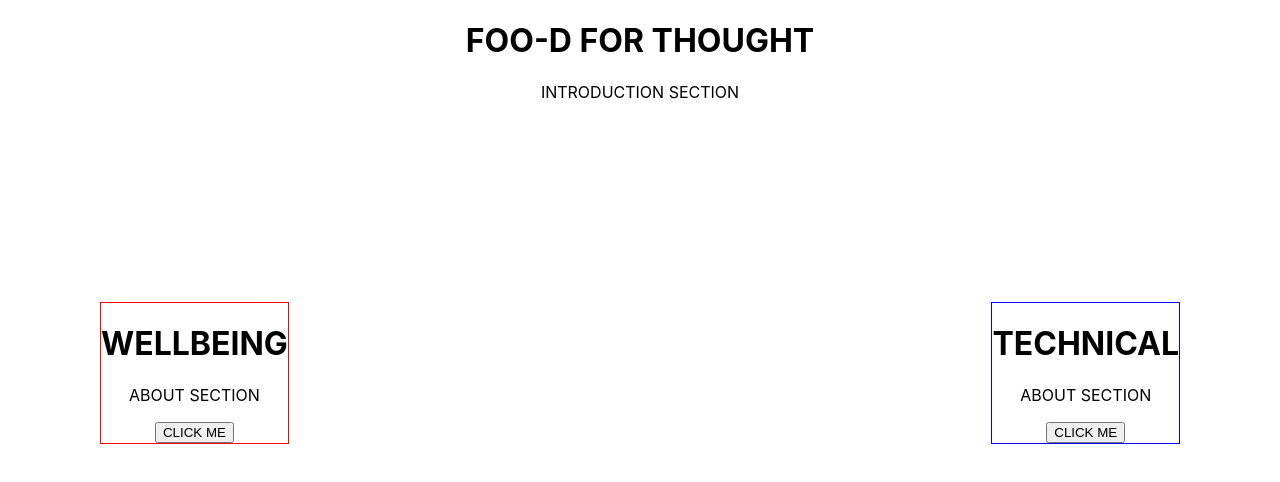
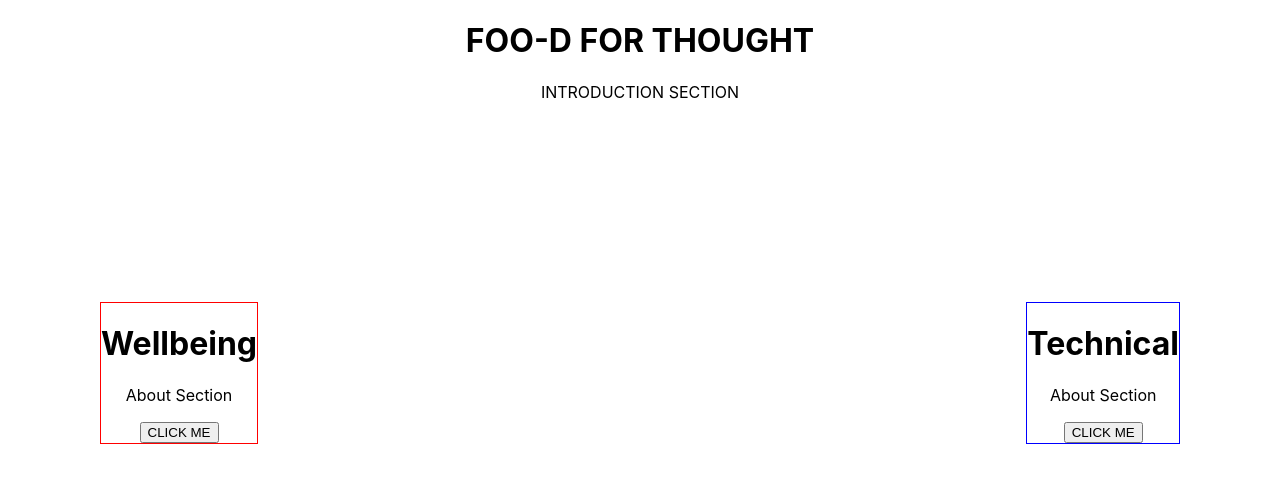
Before and after one commit to SchoolOfCode/w9_frontend-project-neemo-ryan-harry-mino, a React (Create React App) app: page / in a window 1280 px wide. Shown: the top 482 px of the page. Built offline with nearby package versions, Linux system fonts and the light colour scheme.

Commit message:
cardcomponents added

```diff
--- /dev/null
+++ b/src/Components/Cardcomponent/Cardcomponent.js
@@ -0,0 +1,13 @@
+const Cardcomponent = (props) => {
+return (
+    <div>
+        <h1>
+            {props.title}
+        </h1>
+        <p>
+            {props.aboutSection}
+        </p>
+    </div>
+)
+}
+export default Cardcomponent
--- a/src/Components/Home/Home.js
+++ b/src/Components/Home/Home.js
@@ -1,5 +1,6 @@
 import { useNavigate } from "react-router-dom";
 import "./Home.css"
+import Cardcomponent from "../Cardcomponent/Cardcomponent";
 const Home = (props) => {
 const navigate = useNavigate()
     return (
@@ -9,13 +10,11 @@ const navigate = useNavigate()
           <p>INTRODUCTION SECTION</p>
         </div>
         <div className="wellbeignSection">
-          <h1> WELLBEING </h1>
-          <p>ABOUT SECTION</p>
+          <Cardcomponent title={"Wellbeing"} aboutSection= {"About Section"} />
           <button onClick={() => navigate("/wellbeing")}>CLICK ME</button>
         </div>
         <div className="technicalSection">
-          <h1> TECHNICAL </h1>
-          <p>ABOUT SECTION</p>
+          <Cardcomponent title={"Technical"} aboutSection= {"About Section"} />
           <button onClick={() => navigate("/technical")}>CLICK ME</button>
         </div>
 
```
